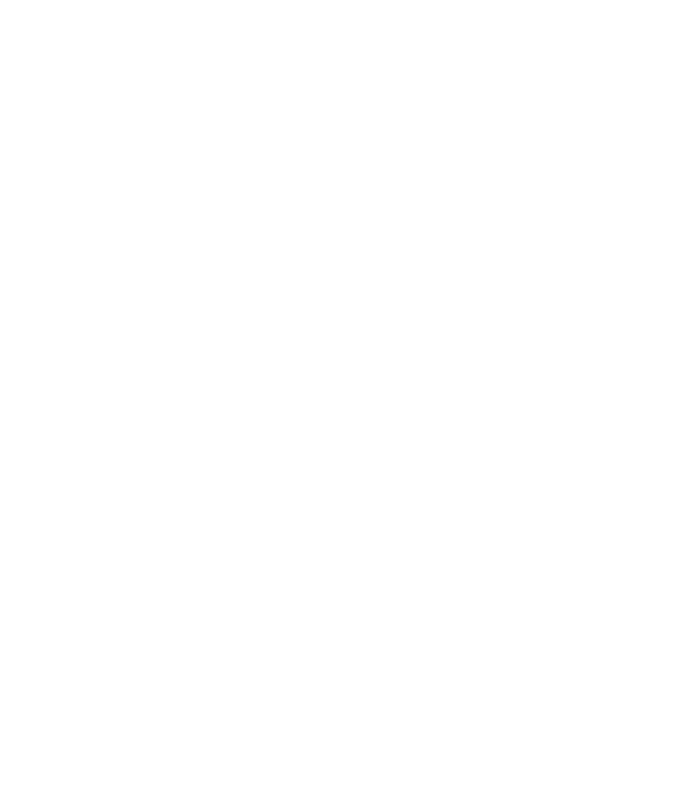
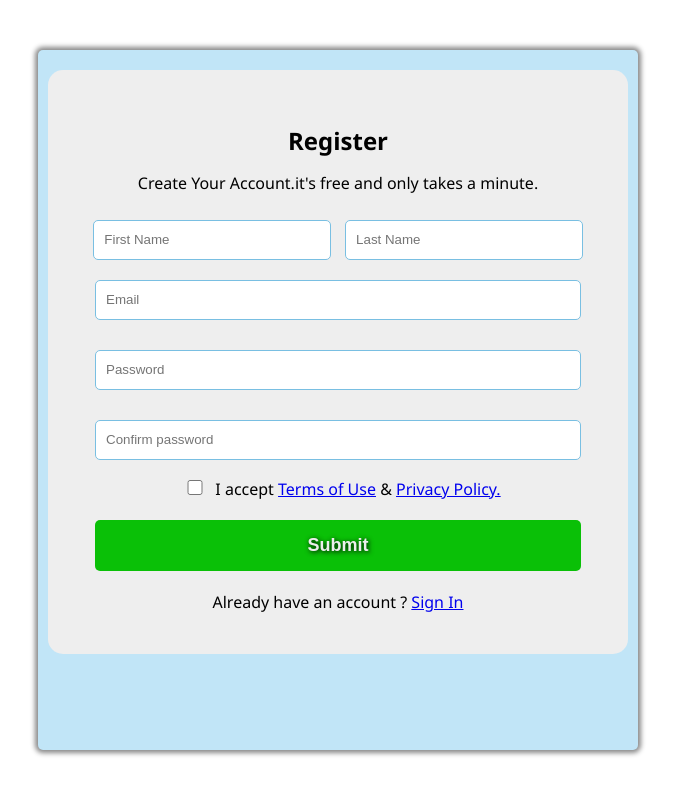
Before and after one commit to ashari-salem/Register-login, a plain HTML site: page index.html in a window 1280 px wide. Shown: the whole page, without its empty margins (302-977 px from the left). Drawn offline with Linux system fonts and the light colour scheme.

Commit message:
Register form Complete

```diff
--- a/index.html
+++ b/index.html
@@ -4,11 +4,38 @@
 <head>
   <meta charset="UTF-8">
   <meta name="viewport" content="width=device-width, initial-scale=1.0">
-  <title>Register & Login Page</title>
+  <link rel="stylesheet" href="style.css">
+  <title>Responisive Register & Login Page</title>
 </head>
 
 <body>
+  <div class="container">
+    <div class="form">
 
+      <form action="POST">
+        <div class="top-content">
+          <h2>Register</h2>
+          <p>Create Your Account.it's free and only takes a minute.</p>
+        </div>
+
+        <div>
+          <input type="text" name="name" id="Name" placeholder="First Name">
+          <input type="text" name="lastname" id="LastName" placeholder="Last Name">
+        </div>
+        <input class="input" type="email" name="email" id="Email" placeholder="Email">
+        <input class="input" type="password" name="password" id="Password" placeholder="Password">
+        <input class="input" type="password" name="email" id="Confirm-Password" placeholder="Confirm password">
+        <input type="checkbox" class="chk">I accept <span><a href="termOfUse">Terms of Use</a> & <a
+            href="privacyPolicy">Privacy
+            Policy.</a></span>
+        <input type="submit" id="Submit" name="submit" class="btn">
+      </form>
+      <div class="bottom-content">
+        <p>Already have an account ? <a href="sign-in.html">Sign In</a></p>
+      </div>
+
+    </div>
+  </div>
 </body>
 
 </html>
--- a/style.css
+++ b/style.css
@@ -0,0 +1,146 @@
+* {
+  margin: 0;
+  padding: 0;
+  box-sizing: border-box;
+}
+
+body {
+  font-family: 'Segoe UI', Tahoma, Geneva, Verdana, sans-serif;
+  font-size: 18px;
+  line-height: 1.4rem;
+}
+
+/* Form Styling */
+.container {
+  margin: auto auto;
+  margin-top: 50px;
+  width: 600px;
+  height: 700px;
+  background-color: #c1e5f7;
+  border-radius: 5px;
+  box-shadow: 0 0 5px 3px #888;
+  padding: 10px 10px;
+}
+
+/* Form Styling */
+.form {
+  margin: 10px 0;
+  background-color: #eee;
+  border-radius: 15px;
+  padding: 20px;
+  display: flex;
+  flex-direction: column;
+  justify-content: center;
+  align-items: center;
+  text-align: center;
+  font-size: 16px;
+}
+
+.form div input {
+  width: 44%;
+  margin: 5px;
+  height: 40px;
+  border: 1px solid #79BFE2;
+  padding: 10px;
+  border-radius: 5px;
+}
+
+.form div input:focus {
+  outline: none !important;
+  border: 1px solid #7b79e2;
+  box-shadow: 0 0 8px #719ECE;
+}
+
+
+.form .input {
+  width: 90%;
+  margin: 15px;
+  height: 40px;
+  border: 1px solid #79BFE2;
+  padding: 10px;
+  border-radius: 5px;
+}
+
+.form .input:focus {
+  outline: none !important;
+  border: 1px solid #7b79e2;
+  box-shadow: 0 0 8px #719ECE;
+}
+
+.form .chk {
+  width: 30px;
+  height: 15px;
+  padding: 0;
+  margin: 5px;
+}
+
+.btn {
+  display: block;
+  margin: 20px auto;
+  padding: 15px 30px;
+  width: 90%;
+  background-color: #0ac007;
+  border: none;
+  border-radius: 5px;
+  font-size: 18px;
+  color: #eee;
+  font-weight: bolder;
+  text-shadow: #000 1px 1px 5px;
+}
+
+.btn:hover {
+  background-color: #20b61d;
+  color: #fff;
+}
+
+.form>div {
+  display: flex;
+  flex-direction: row;
+  justify-content: center;
+  align-items: center;
+  width: 100%;
+}
+
+.top-content {
+  margin: 20px 0px;
+}
+
+.top-content h2 {
+  padding: 20px;
+}
+
+.bottom-content {
+  margin-bottom: 20px;
+}
+
+
+/* Responsive Stylings */
+@media only screen and (max-width: 600px) {
+  .container {
+    width: 400px;
+  }
+
+  .form {
+    background-color: #eee;
+    border-radius: 10px;
+    padding: 10px;
+    display: flex;
+    flex-direction: column;
+    justify-content: center;
+    align-items: center;
+    text-align: center;
+    font-size: 16px;
+    margin: 0;
+  }
+
+  .form div input,
+  .form .input {
+    width: 90%;
+    margin: 10px;
+    padding: 10px;
+  }
+
+  .form .top-content {
+    font-size: 15px;
+  }
+}
```
